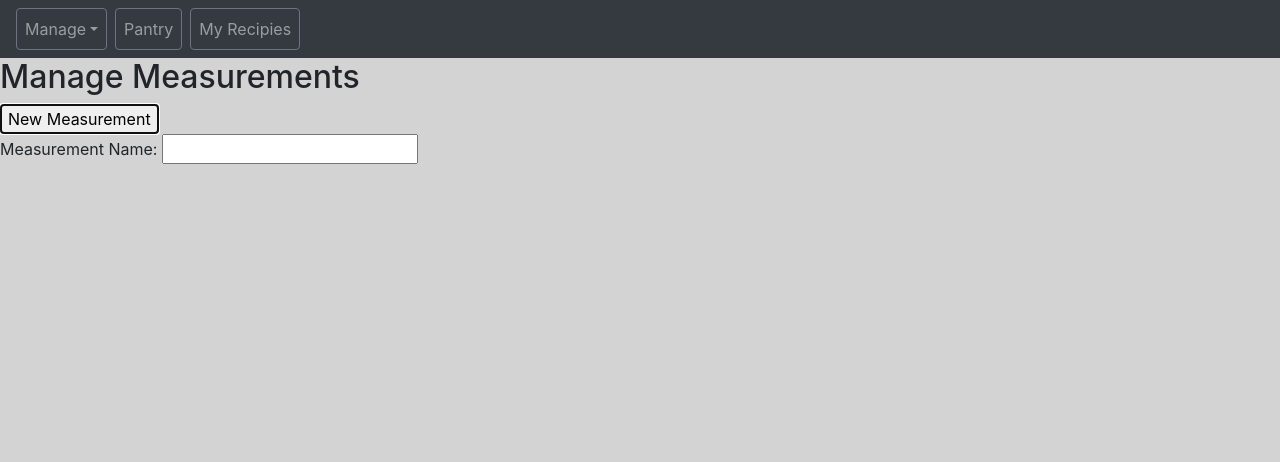
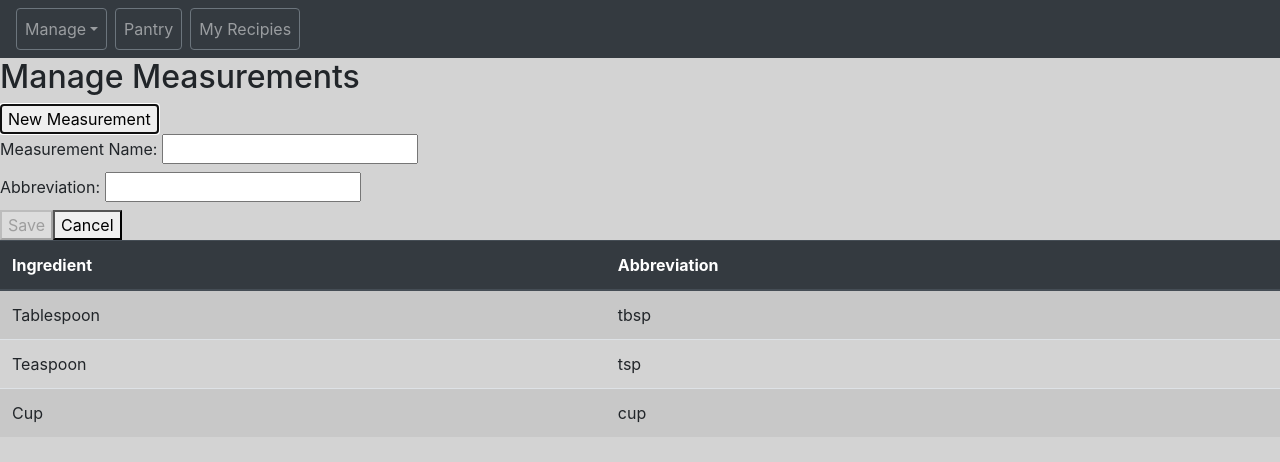
Before and after one commit to joeydubs/DinnerPlanner, an Angular app: page /manageMeasurements in a window 1280 px wide. Both pictures are taken after a click on the button "New Measurement". Shown: the top 462 px of the page. Built offline with nearby package versions, Linux system fonts and the light colour scheme.

Commit message:
Completed measurements component. Ingredients now uses a dropdown.

```diff
--- a/src/app/ingredients/ingredients.component.html
+++ b/src/app/ingredients/ingredients.component.html
@@ -3,7 +3,7 @@
 <div>
   <button (click)="newIngredient()">New Ingredient</button>
 
-  <form *ngIf="ingredientForm" [formGroup]="ingredientForm" (ngSubmit)="save()">
+  <form *ngIf="showIngredientForm" [formGroup]="ingredientForm" (ngSubmit)="save()">
     <label>
       Ingredient Name:
       <input type='text' id="name" formControlName='name' required />
@@ -19,7 +19,10 @@
     <br />
     <label>
       Measurement:
-      <input type='text' id="measurement" formControlName='measurement' name='measurement' required />
+      <select formControlName="measurement" required>
+        <option value="" disabled>-- Select --</option>
+        <option *ngFor="let measurement of measurements" value="{{measurement.name}}">{{ measurement.name }}</option>
+      </select>
     </label>
     <div *ngIf="measurement.invalid && (measurement.dirty || measurement.touched)" class="alert alert-danger">
       <div *ngIf="measurement.errors.required">
@@ -40,7 +43,7 @@
       </div>
     </div>
     <br />
-    <button type='submit' [disabled]="!ingredientForm.valid">Submit</button>
+    <button type='submit' [disabled]="!ingredientForm.valid">Save</button>
     <button type='button' (click)='cancel()'>Cancel</button>
   </form>
 </div>
--- a/src/app/ingredients/ingredients.component.ts
+++ b/src/app/ingredients/ingredients.component.ts
@@ -1,5 +1,6 @@
 import { Component, OnInit } from '@angular/core';
 import { FormGroup, FormControl, Validators, ValidatorFn, AbstractControlOptions, AbstractControl } from '@angular/forms';
+import { measurements } from '../measurements/measurements.component';
 
 @Component({
   selector: 'app-ingredients',
@@ -8,13 +9,21 @@ import { FormGroup, FormControl, Validators, ValidatorFn, AbstractControlOptions
 })
 export class IngredientsComponent implements OnInit {
 
-  ingredientForm: FormGroup;
+  ingredientForm = new FormGroup({
+    name: new FormControl('', [Validators.required, Validators.minLength(2)]),
+    measurement: new FormControl('', [Validators.required]),
+    quantity: new FormControl('0', [Validators.required, this.minValueValidator(0)]),
+  });
+
+  showIngredientForm = false;
 
   ingredients: { name: string, measurement: string, onHand: boolean, qty: number }[] = [
     { name: "Flour", measurement: "Pound", onHand: true, qty: 4 },
     { name: "Eggs", measurement: "Dozen", onHand: false, qty: 0 },
     { name: "Milk", measurement: "Gallon", onHand: true, qty: 1 }
   ];
+
+  measurements = measurements;
 
   constructor() { }
 
@@ -33,11 +42,7 @@ export class IngredientsComponent implements OnInit {
   }
 
   newIngredient(): void {
-    this.ingredientForm = new FormGroup({
-      name: new FormControl('', [Validators.required, Validators.minLength(2)]),
-      measurement: new FormControl('', Validators.required),
-      quantity: new FormControl('', [Validators.required, this.minValueValidator(0)]),
-    });
+    this.showIngredientForm = true;
   }
 
   save(): void {
@@ -45,15 +50,19 @@ export class IngredientsComponent implements OnInit {
       {
         name: this.ingredientForm.get("name").value,
         measurement: this.ingredientForm.get("measurement").value,
-        onHand: this.ingredientForm.get("measurement").value > 0,
+        onHand: this.ingredientForm.get("quantity").value > 0,
         qty: this.ingredientForm.get("quantity").value
       }
     );
 
-    this.ingredientForm.reset();
+    this.ingredientForm.reset({
+      name: '',
+      measurement: '',
+      quantity: '0',
+    });
   }
 
   cancel(): void {
-    this.ingredientForm = null;
+    this.showIngredientForm = false;
   }
 }
--- a/src/app/measurements/measurements.component.html
+++ b/src/app/measurements/measurements.component.html
@@ -3,13 +3,49 @@
 <div>
   <button (click)="newMeasurement()">New Measurement</button>
 
-    <form *ngIf="measurementForm" [formGroup]="measurementForm" (onSubmit)="save()">
+  <form *ngIf="measurementForm" [formGroup]="measurementForm" (ngSubmit)="save()">
     <label>
       Measurement Name:
       <input type="text" formControlName="name" required>
     </label>
     <div *ngIf="name.invalid && (name.dirty || name.touched)" class="alert alert-danger">
-
+      <div *ngIf="name.errors.required">
+        Ingredient name is requires.
       </div>
+      <div *ngIf="name.errors.minlength">
+        Ingredient name must be at least 2 characters long.
+      </div>
+    </div>
+    <br/>
+    <label>
+      Abbreviation:
+      <input type="text" formControlName="abbreviation" required>
+    </label>
+    <div *ngIf="abbreviation.invalid && (abbreviation.dirty || abbreviation.touched)" class="alert alert-danger">
+      <div *ngIf="abbreviation.errors.required">
+        Abbreviation is required.
+      </div>
+      <div *ngIf="abbreviation.errors.minlength">
+        Abbreviation must be at least 2 characters long.
+      </div>
+    </div>
+    <br/>
+    <button type="submit" [disabled]="!measurementForm.valid">Save</button>
+    <button type="button" (click)="close()">Cancel</button>
   </form>
 </div>
+
+<table *ngIf="measurements.length > 0" class="table table-striped">
+  <thead class="thead-dark">
+    <tr>
+      <th>Ingredient</th>
+      <th>Abbreviation</th>
+    </tr>
+  </thead>
+  <tbody>
+    <tr *ngFor="let measurement of measurements">
+      <td> {{ measurement.name }}</td>
+      <td> {{ measurement.abbreviation }}</td>
+    </tr>
+  </tbody>
+</table>
--- a/src/app/measurements/measurements.component.ts
+++ b/src/app/measurements/measurements.component.ts
@@ -1,5 +1,11 @@
 import { Component, OnInit } from '@angular/core';
 import { FormGroup, FormControl, Validators } from '@angular/forms';
+
+export const measurements: { name: string, abbreviation: string }[] = [
+  { name: "Tablespoon", abbreviation: "tbsp" },
+  { name: "Teaspoon", abbreviation: "tsp" },
+  { name: "Cup", abbreviation: "cup" }
+];
 
 @Component({
   selector: 'app-measurements',
@@ -10,11 +16,7 @@ export class MeasurementsComponent implements OnInit {
 
   measurementForm: FormGroup;
 
-  measurements: { name: string, abbreviation: string }[] = [
-    { name: "Tablespoon", abbreviation: "tbsp" },
-    { name: "Teaspoon", abbreviation: "tsp" },
-    { name: "Cup", abbreviation: "cup" }
-  ];
+  measurements = measurements;
 
   constructor() { }
 
```
Lines whose indentation alone changed are shown as unchanged.
